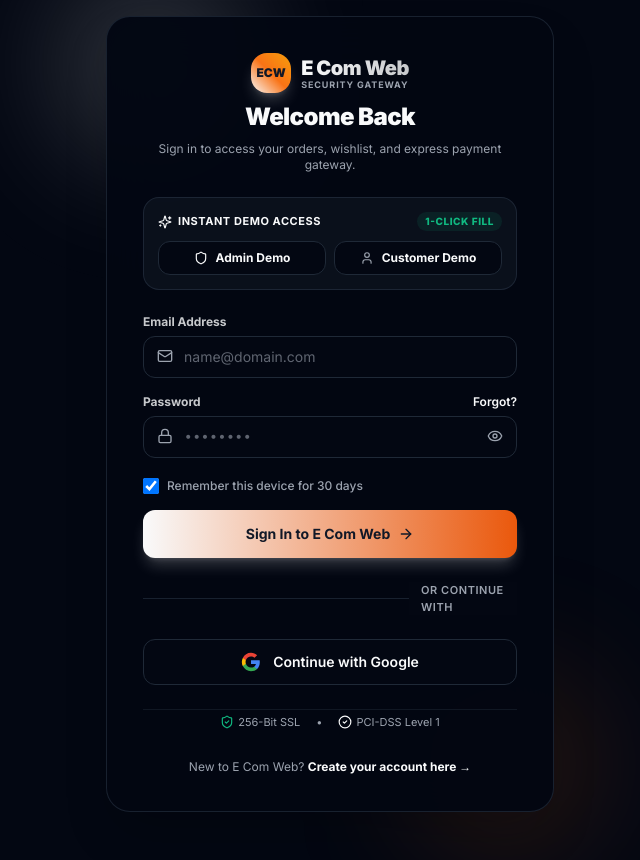
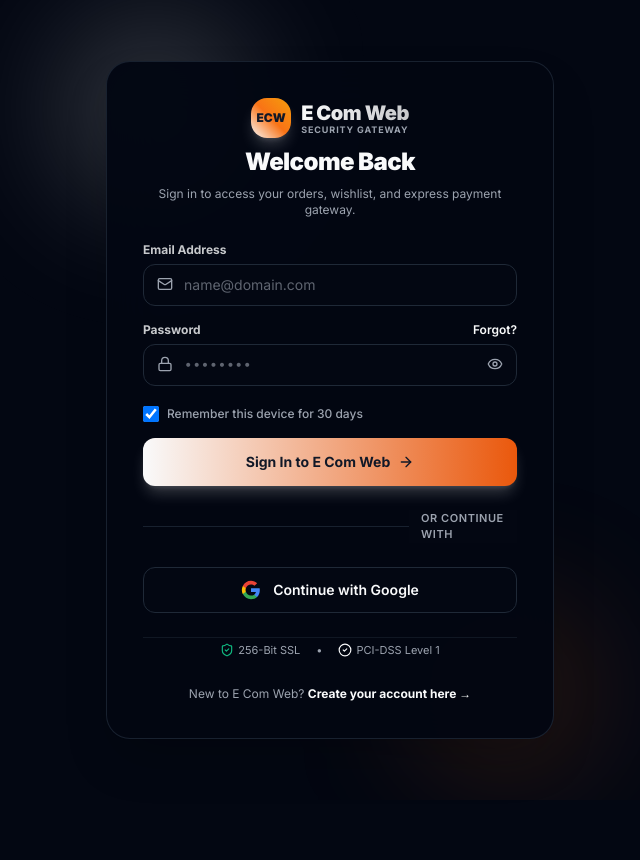
Before and after one commit to lakshman4206/e-commerce-app, a Next.js app in the folder frontend/: page /login in a window 1280 px wide. Shown: the whole page, without its empty margins (310-950 px from the left). After the commit the page ends 800 px from the top, so only its background shows below. Built offline with nearby package versions, Linux system fonts and the light colour scheme.

Commit message:
fix: remove demo credentials, enable clean user login and fix middleware session redirect

```diff
--- a/frontend/app/(auth)/login/page.tsx
+++ b/frontend/app/(auth)/login/page.tsx
@@ -9,14 +9,11 @@
 import {
   Lock,
   Mail,
-  Shield,
-  User,
   ArrowRight,
   Loader2,
   AlertCircle,
   Eye,
   EyeOff,
-  Sparkles,
   KeyRound,
   ShieldCheck,
   CheckCircle2,
@@ -32,14 +29,14 @@
   const [showPassword, setShowPassword] = useState(false);
   const [rememberMe, setRememberMe] = useState(true);
   const [loading, setLoading] = useState(false);
-  const [activeRole, setActiveRole] = useState<"ADMIN" | "CUSTOMER" | null>(null);
   const [errorMessage, setErrorMessage] = useState<string | null>(null);
   const [forgotModalOpen, setForgotModalOpen] = useState(false);
   const [forgotEmail, setForgotEmail] = useState("");
 
   const handleSubmit = async (e: React.FormEvent) => {
     e.preventDefault();
-    if (!email || !password) {
+    const cleanEmail = email.trim().toLowerCase();
+    if (!cleanEmail || !password) {
       toast.error("Please provide both email and password.");
       return;
     }
@@ -50,37 +47,32 @@
     try {
       const res = await signIn("credentials", {
         redirect: false,
-        email: email.trim().toLowerCase(),
+        email: cleanEmail,
         password,
       });
 
       if (res?.error) {
         const err =
-          "Invalid email or password. If you are new to E Com Web, please register your account below.";
+          "Invalid email or password. If you are new to E Com Web, please create an account below.";
         setErrorMessage(err);
-        toast.error("Authentication failed. Please verify your credentials.");
+        toast.error("Authentication failed. Please check your credentials.");
         setLoading(false);
         return;
       }
 
       toast.success("Welcome back! Signing you in securely...");
 
-      // Determine smart destination:
-      // 1. If user is admin, always go to /admin
-      // 2. If an explicit callbackUrl (e.g., /checkout) is present, honour it
-      // 3. Otherwise, if cart has items, go to /checkout, else /products
-      let targetUrl: string;
-      if (email.toLowerCase().includes("admin")) {
+      // Determine smart destination
+      let targetUrl = "/products";
+      const rawCallback = searchParams.get("callbackUrl");
+
+      if (cleanEmail.includes("admin")) {
         targetUrl = "/admin";
+      } else if (rawCallback && rawCallback !== "/" && rawCallback !== "/login") {
+        targetUrl = rawCallback;
       } else {
-        const rawCallback = searchParams.get("callbackUrl");
-        if (rawCallback && rawCallback !== "/" && rawCallback !== "/products") {
-          // honour original destination like /checkout
-          targetUrl = rawCallback;
-        } else {
-          const cartItemsCount = useCartStore.getState().items.length;
-          targetUrl = cartItemsCount > 0 ? "/checkout" : "/products";
-        }
+        const cartItemsCount = useCartStore.getState().items.length;
+        targetUrl = cartItemsCount > 0 ? "/checkout" : "/products";
       }
 
       // Hard redirect to immediately synchronize auth cookies across all server components
@@ -92,22 +84,15 @@
     }
   };
 
-  const handleQuickLogin = (role: "ADMIN" | "CUSTOMER") => {
-    setErrorMessage(null);
-    setActiveRole(role);
-    if (role === "ADMIN") {
-      setEmail("admin@store.com");
-      setPassword("AdminPass123!");
-      toast.info("Admin demo credentials filled. Click 'Sign In' or submit.");
-    } else {
-      setEmail("customer@gmail.com");
-      setPassword("CustomerPass123!");
-      toast.info("Customer demo credentials filled. Click 'Sign In' or submit.");
+  const handleGoogleLogin = () => {
+    const rawCallback = searchParams.get("callbackUrl");
+    let target = "/products";
+    if (rawCallback && rawCallback !== "/" && rawCallback !== "/login") {
+      target = rawCallback;
+    } else if (useCartStore.getState().items.length > 0) {
+      target = "/checkout";
     }
-  };
-
-  const handleGoogleLogin = () => {
-    signIn("google", { callbackUrl: callbackUrl === "/" ? "/products" : callbackUrl });
+    signIn("google", { callbackUrl: target });
   };
 
   const handleForgotPassword = (e: React.FormEvent) => {
@@ -150,47 +135,6 @@
           <p className="text-xs text-muted-foreground">
             Sign in to access your orders, wishlist, and express payment gateway.
           </p>
-        </div>
-
-        {/* 1-Click Fast Demo Credentials Switcher */}
-        <div className="rounded-2xl border border-border/90 bg-muted/30 p-3.5 space-y-2.5">
-          <div className="flex items-center justify-between text-[11px] font-bold uppercase tracking-wider text-muted-foreground">
-            <span className="flex items-center gap-1.5 text-foreground">
-              <Sparkles className="w-3.5 h-3.5 text-primary" />
-              <span>Instant Demo Access</span>
-            </span>
-            <span className="text-[10px] text-emerald-500 font-extrabold bg-emerald-500/10 px-2 py-0.5 rounded-full">
-              1-Click Fill
-            </span>
-          </div>
-
-          <div className="grid grid-cols-2 gap-2">
-            <button
-              type="button"
-              onClick={() => handleQuickLogin("ADMIN")}
-              className={`flex items-center justify-center gap-2 py-2 px-2.5 rounded-xl border text-xs font-bold transition-all shadow-xs ${
-                activeRole === "ADMIN"
-                  ? "bg-primary text-primary-foreground border-primary ring-2 ring-primary/30"
-                  : "bg-background border-border text-foreground hover:border-primary/50 hover:bg-muted/50"
-              }`}
-            >
-              <Shield className="w-3.5 h-3.5 text-primary" />
-              <span>Admin Demo</span>
-            </button>
-
-            <button
-              type="button"
-              onClick={() => handleQuickLogin("CUSTOMER")}
-              className={`flex items-center justify-center gap-2 py-2 px-2.5 rounded-xl border text-xs font-bold transition-all shadow-xs ${
-                activeRole === "CUSTOMER"
-                  ? "bg-primary text-primary-foreground border-primary ring-2 ring-primary/30"
-                  : "bg-background border-border text-foreground hover:border-primary/50 hover:bg-muted/50"
-              }`}
-            >
-              <User className="w-3.5 h-3.5 text-muted-foreground" />
-              <span>Customer Demo</span>
-            </button>
-          </div>
         </div>
 
         {/* Error Alert Message if Sign In Fails */}
@@ -286,12 +230,12 @@
           <Button
             type="submit"
             disabled={loading}
-            className="w-full h-12 text-sm font-bold shadow-lg shadow-primary/20 mt-2 bg-gradient-to-r from-primary to-orange-600 hover:from-primary/90 hover:to-orange-600/90 text-primary-foreground transition-all rounded-xl"
+            className="w-full h-12 text-sm font-bold shadow-lg shadow-primary/20 mt-2 bg-gradient-to-r from-primary to-orange-600 hover:from-primary/90 hover:to-orange-600/90 text-primary-foreground transition-all rounded-xl cursor-pointer"
           >
             {loading ? (
               <div className="flex items-center gap-2">
                 <Loader2 className="w-4 h-4 animate-spin" />
-                <span>Authenticating with E Com Web...</span>
+                <span>Signing in to E Com Web...</span>
               </div>
             ) : (
               <div className="flex items-center gap-2">
@@ -315,7 +259,7 @@
           <button
             type="button"
             onClick={handleGoogleLogin}
-            className="w-full flex items-center justify-center gap-3 py-3 px-4 rounded-xl border border-border bg-background hover:bg-muted/40 text-sm font-semibold transition-all hover:shadow-md"
+            className="w-full flex items-center justify-center gap-3 py-3 px-4 rounded-xl border border-border bg-background hover:bg-muted/40 text-sm font-semibold transition-all hover:shadow-md cursor-pointer"
           >
             <svg className="w-5 h-5" viewBox="0 0 24 24">
               <path
```
Also changed, not shown: frontend/middleware.ts (+30 -4 lines).
